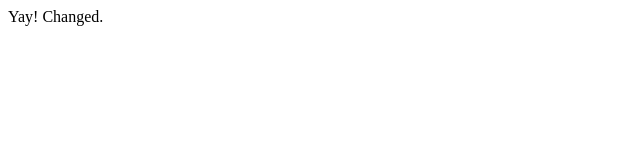
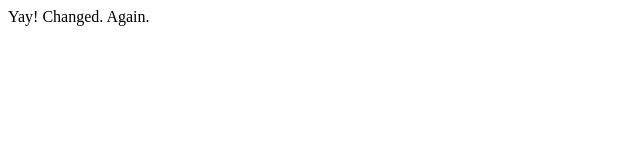
Before and after one commit to tmalaher/tmalaher.github.io, a plain HTML site: page index.html in a window 1280 px wide. Shown: the full height of the page, 0-640 px from the left. Drawn offline with Linux system fonts and the light colour scheme.

```diff
--- a/index.html
+++ b/index.html
@@ -5,5 +5,6 @@
 <body>
 Yay!
 Changed.
+Again.
 </body>
 <html>
```
